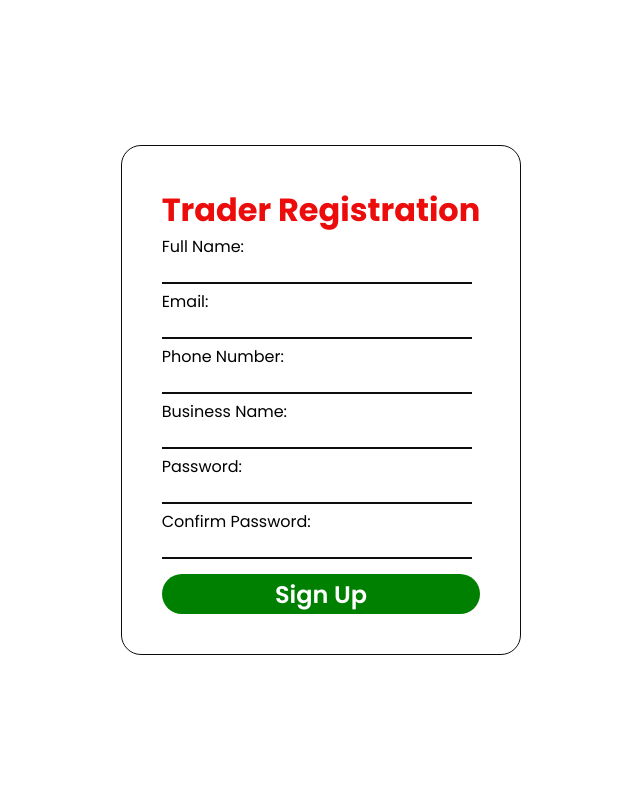
After one commit to techiee3041/E-Service, a Flask app: page /register/trader in a window 1280 px wide. The commit adds this page. Shown: the whole page, without its empty margins (319-959 px from the left). Run offline with Flask 3, Linux system fonts and the light colour scheme.

Commit message:
html registration

```diff
--- /dev/null
+++ b/e_service/static/css/form.css
@@ -0,0 +1,59 @@
+@import url('https://fonts.googleapis.com/css2?family=Poppins:wght@200;300;400;500;600;700;800&display=swap');
+* {
+    margin: 0;
+    padding: 0;
+    box-sizing: border-box;
+    font-family: 'Poppins', sans-serif;
+}
+
+section {
+    display: flex;
+    justify-content: center;
+    align-items: center;
+    min-height: 100vh;
+    width: 100%;
+}
+
+.form {
+    border: 1px solid #0e0d0d;
+    border-radius: 20px;
+    padding: 2.5rem;
+}
+
+h2 {
+    color: #ec0c0c;
+    font-size: 2em;
+    text-align: center;
+}
+
+.label__form {
+    display: flex;
+    flex-direction: column;
+    position: relative;
+    height: 50px;
+    width: 310px;
+    border-bottom: 2px solid #0e0d0d;
+    margin-bottom: 5px;
+}
+
+.form__inputs {
+    width: 100%;
+    background: transparent;
+    border: none;
+    outline: none;
+    font-size: 1em;
+    padding: 0 35px 0 5px;
+}
+
+.btn {
+    width: 100%;
+    height: 40px;
+    border-radius: 40px;
+    background: green;
+    border: none;
+    cursor: pointer;
+    font-size: 1.5em;
+    font-weight: 600;
+    margin-top: 10px;
+    color: #fff;
+}
--- /dev/null
+++ b/e_service/templates/registration.html
@@ -0,0 +1,45 @@
+<!doctype html>
+<html lang="en">
+  <head>
+    <meta charset="utf-8">
+    <meta name="viewport" content="width=device-width, initial-scale=1">
+    <title>E-service</title>
+    <link href="{{ url_for('static', filename='css/form.css') }}" rel="stylesheet">
+  </head>
+  <body>
+    <section>
+        <div class="container">
+        <form method="POST" action="/register/trader" class="form">
+             <h2>Trader Registration</h2>
+            <div class="label__form">
+                <label for="full_name" class="form-label">Full Name:</label>
+                <input type="text" name="full_name" required class="form__inputs"><br><br>
+            </div>
+            <div class="label__form">
+                <label for="email" class="form-label">Email:</label>
+                <input type="email" name="email" class="form__inputs" required><br><br>
+            </div>
+            <div class="label__form">
+                <label for="phone_number" class="form-label">Phone Number:</label>
+                <input type="text" name="phone_number" class="form__inputs" required><br><br>
+            </div>
+            <div class="label__form">
+                <label for="business_name" class="form-label">Business Name:</label>
+                <input type="text" name="business_name" class="form__inputs" required><br><br>
+            </div>
+            <div class="label__form">
+
+                <label for="password" class="form-label">Password:</label>
+                <input type="password" name="password" class="form__inputs" required><br><br>
+            </div>
+            <div class="label__form">
+                <label for="password_confirm" class="form-label">Confirm Password:</label>
+                <input type="password" name="password_confirm" class="form__inputs" required><br><br>
+            </div>
+            <input type="submit" value="Sign Up" class="btn">
+        </form>
+        </div>
+    </section>
+    <script src="https://cdn.jsdelivr.net/npm/bootstrap@5.2.3/dist/js/bootstrap.bundle.min.js" integrity="sha384-kenU1KFdBIe4zVF0s0G1M5b4hcpxyD9F7jL+jjXkk+Q2h455rYXK/7HAuoJl+0I4" crossorigin="anonymous"></script>
+  </body>
+</html>
```
Also changed, not shown: e_service/static/css/index.css (+5 -3 lines), e_service/templates/base.html (added, +37 -0 lines), e_service/templates/index.html (+6 -2 lines), e_service/templates/registration_user.html (added, +41 -0 lines).
